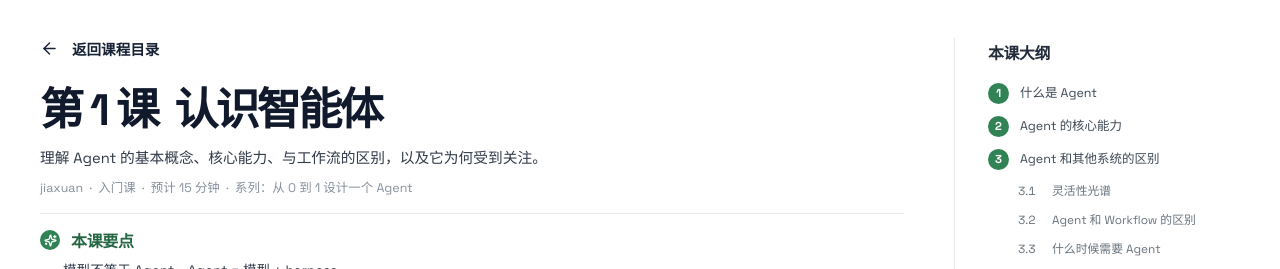
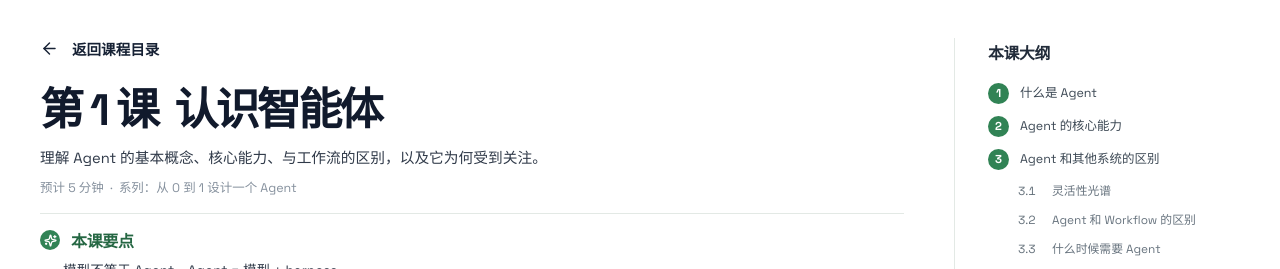
Before and after one commit to woaicat/personal, a Next.js app: page /zero-to-one/agent/01 in a window 1280 px wide. Shown: the top 269 px of the page. Built offline with nearby package versions, Linux system fonts and the light colour scheme; no server answers.

Commit message:
fix(portfolio): simplify lesson metadata

```diff
--- a/app/zero-to-one/agent/_components/AgentLessonPage.tsx
+++ b/app/zero-to-one/agent/_components/AgentLessonPage.tsx
@@ -86,7 +86,7 @@ export default function AgentLessonPage({ lesson }: AgentLessonPageProps) {
           <header className={styles.lessonHeader}>
             <h1>第 1 课&nbsp;&nbsp;{lesson.title}</h1>
             <p className={styles.lessonSubtitle}>理解 Agent 的基本概念、核心能力、与工作流的区别，以及它为何受到关注。</p>
-            <p className={styles.lessonMeta}>jiaxuan&nbsp;&nbsp;·&nbsp;&nbsp;入门课&nbsp;&nbsp;·&nbsp;&nbsp;预计 15 分钟&nbsp;&nbsp;·&nbsp;&nbsp;系列：从 0 到 1 设计一个 Agent</p>
+            <p className={styles.lessonMeta}>预计 5 分钟&nbsp;&nbsp;·&nbsp;&nbsp;系列：从 0 到 1 设计一个 Agent</p>
           </header>
 
           <section className={styles.lessonKeyPoints} aria-labelledby="lesson-key-points-title">
```
